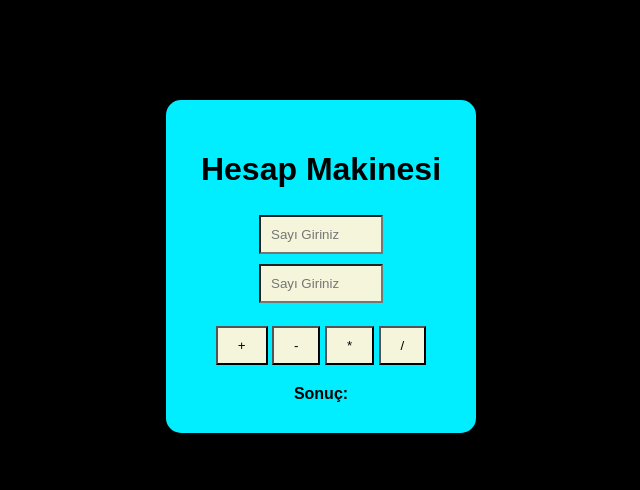
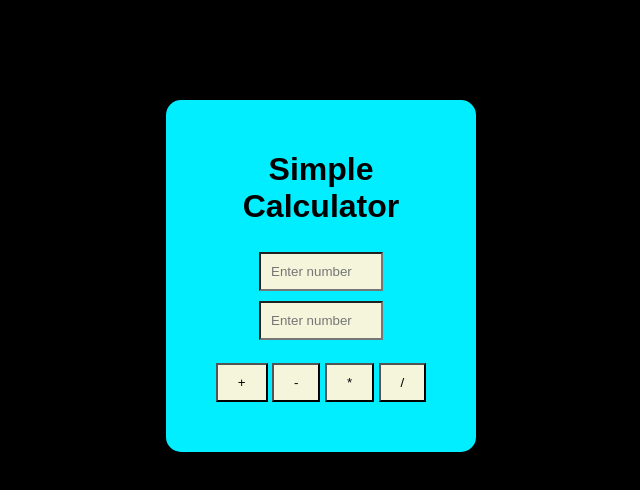
Before and after one commit to kadirmutluyt/hesap-makinesi, a plain HTML site: page index.html in a window 1280 px wide. Shown: the whole page, without its empty margins (319-959 px from the left). Drawn offline with Linux system fonts and the light colour scheme.

Commit message:
translated into english.

```diff
--- a/index.html
+++ b/index.html
@@ -11,10 +11,10 @@
 
     <div class="hesapmakinesi">
 
-        <h1>Hesap Makinesi</h1>
+        <h1>Simple Calculator</h1>
 
-        <input type="number" id="sayi1" placeholder="Sayı Giriniz">
-        <input type="number" id="sayi2" placeholder="Sayı Giriniz">
+        <input type="number" id="sayi1" placeholder="Enter number">
+        <input type="number" id="sayi2" placeholder="Enter number">
         <br>
         <br>
         <button onclick="hesapla('+')">+</button>
@@ -22,7 +22,7 @@
         <button onclick="hesapla('*')">*</button>
         <button onclick="hesapla('/')">/</button>
 
-        <div id="sonuc">Sonuç: </div>
+        <div id="sonuc"> </div>
    </div>
 
 
--- a/script.js
+++ b/script.js
@@ -4,7 +4,7 @@ function hesapla(islem) {
       let sonuc;
 
       if (isNaN(sayi1) || isNaN(sayi2)) {
-        sonuc = "Lütfen her iki sayıyı da girin!";
+        sonuc = "Please enter both numbers!";
       } else {
         switch (islem) {
           case '+':
@@ -18,7 +18,7 @@ function hesapla(islem) {
             break;
           case '/':
             if (sayi2 === 0) {
-              sonuc = "Sıfıra bölünemez!";
+              sonuc = "Cannot be divided by zero!";
             } else {
               sonuc = sayi1 / sayi2;
             }
@@ -26,5 +26,5 @@ function hesapla(islem) {
         }
       }
 
-      document.getElementById("sonuc").innerText = "Sonuç: " + sonuc;
+      document.getElementById("sonuc").innerText =  sonuc;
     }
```
